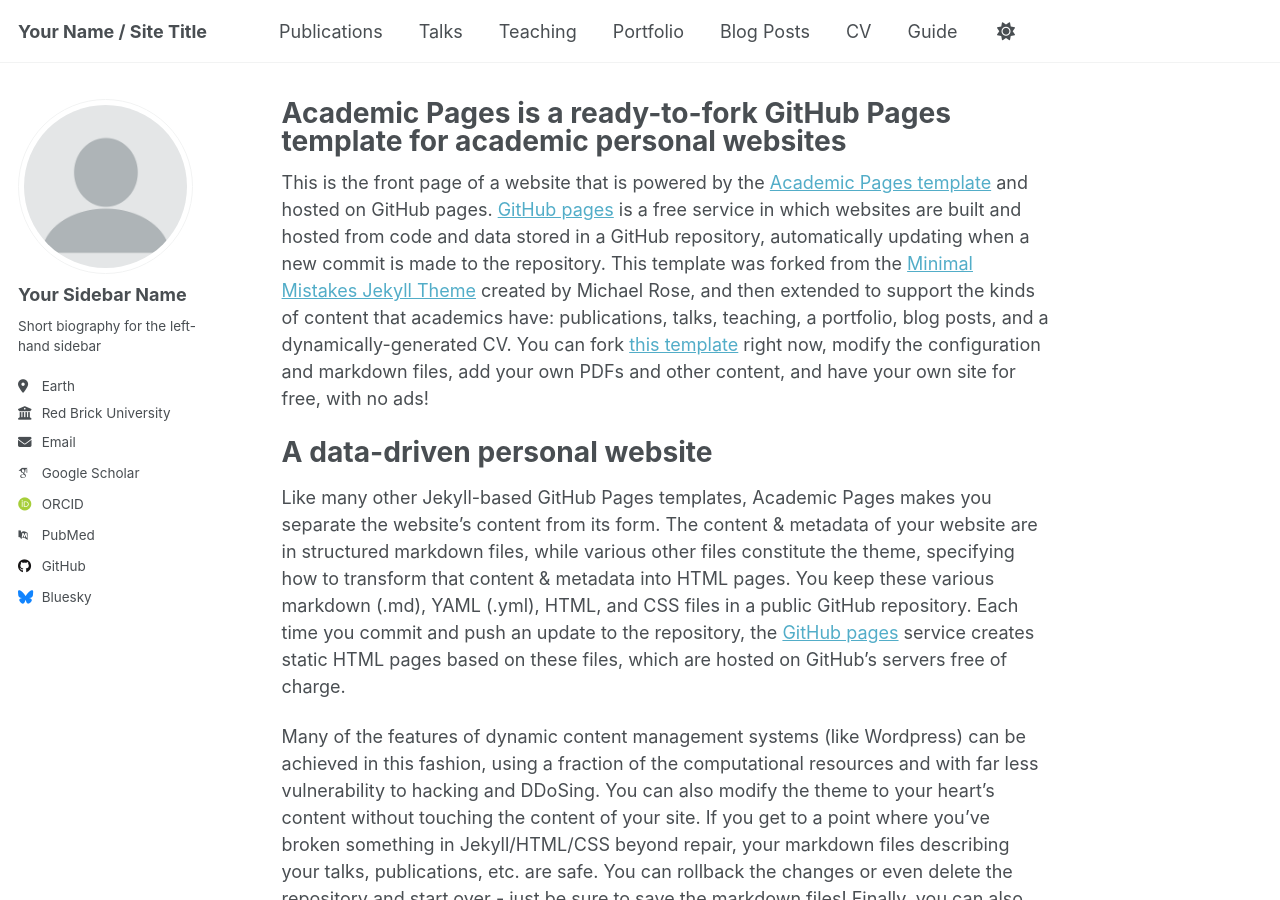
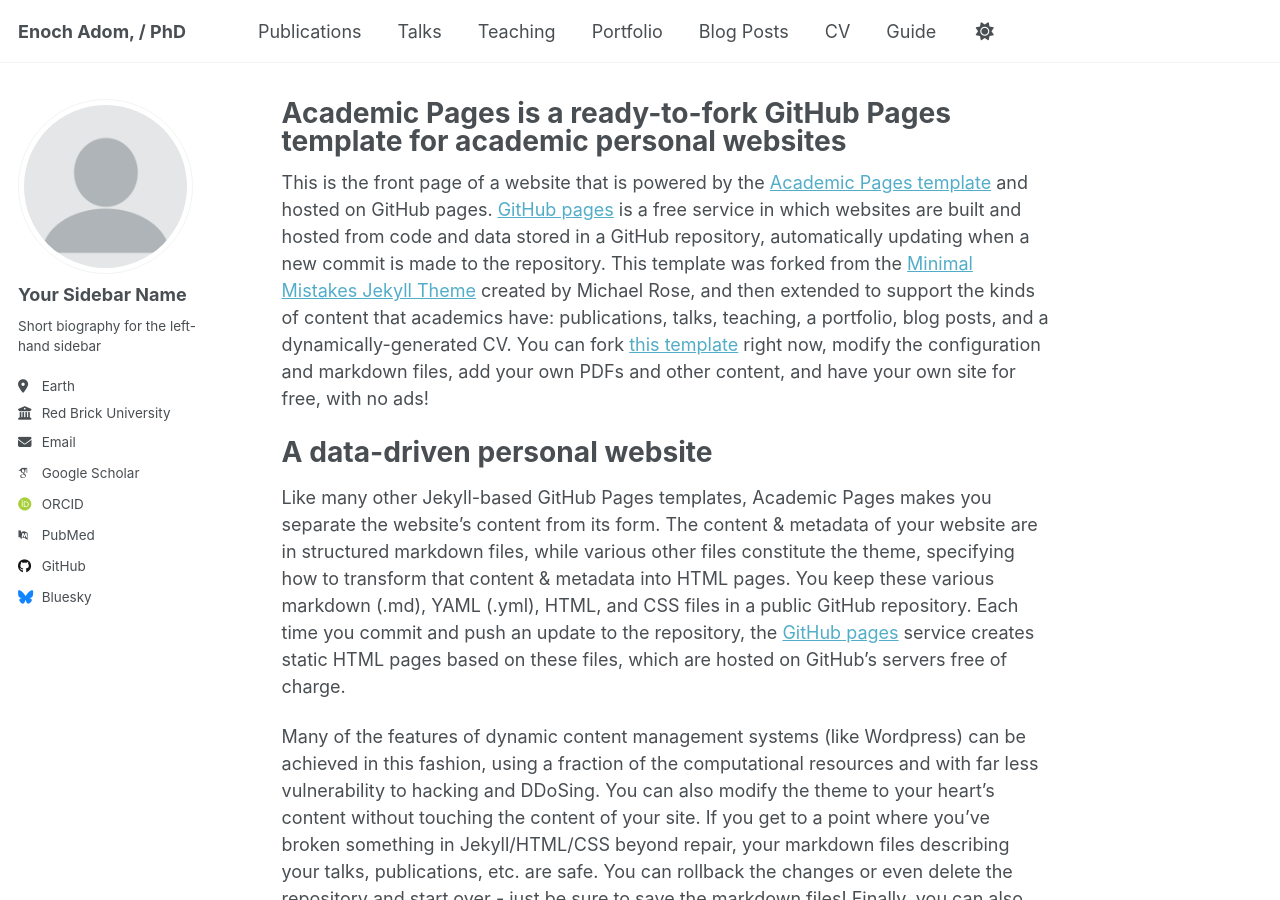
Before and after one commit to enadom/enadom.github.io, a Jekyll site: the page built from _pages/about.md, in a window 1280 px wide and 900 px high. Built offline with Jekyll 4.4.1, drawn with Linux system fonts in a browser that asks for light colours; some web fonts are replaced.

Commit message:
Update _config.yml

```diff
--- a/_config.yml
+++ b/_config.yml
@@ -9,8 +9,8 @@
 # Basic Site Settings
 locale                   : "en-US"
 site_theme               : "default"
-title                    : "Your Name / Site Title"
-title_separator          : "-"
+title                    : "Enoch Adom,  / PhD"
+title_separator          : ","
 name                     : &name "Your Name"
 description              : &description "personal description"
 url                      : https://academicpages.github.io # the base hostname & protocol for your site e.g. "https://[your GitHub username].github.io"
```
